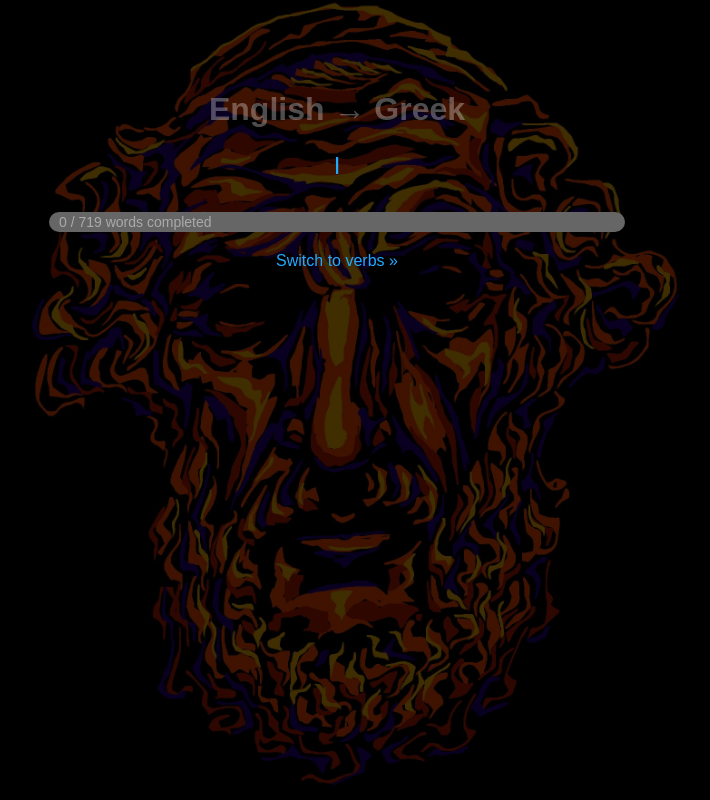
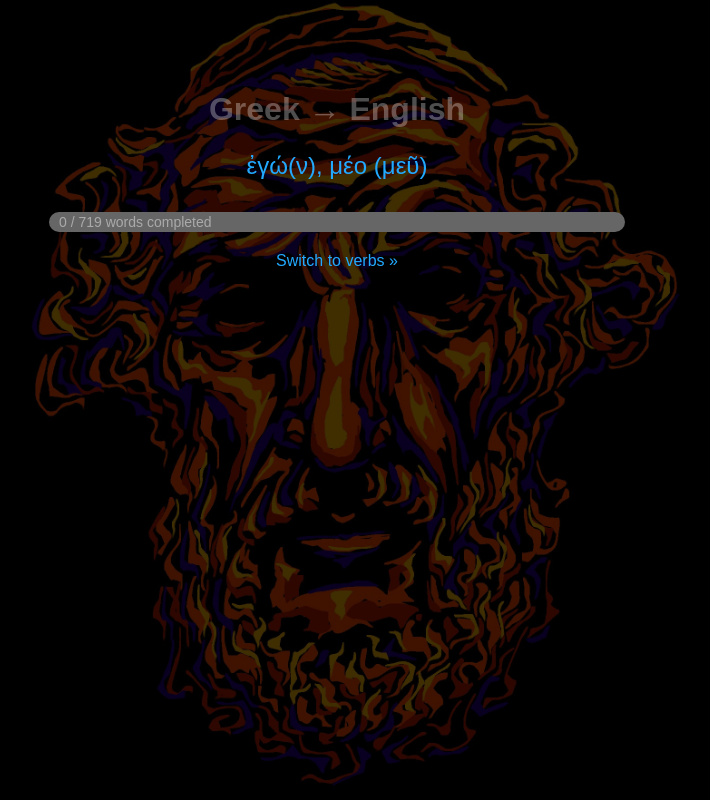
Before and after one commit to jonathanbowen/jonathanbowen.github.io, a plain HTML site: page homeric/index.html in a window 1280 px wide. Shown: the whole page, without its empty margins (303-1013 px from the left). Drawn offline with Linux system fonts and the light colour scheme.

Commit message:
change default to greek -> english

```diff
--- a/homeric/index.html
+++ b/homeric/index.html
@@ -9,7 +9,7 @@
 <body>
 
 <div class="container">
-    <h1 id="langswitch">English → Greek</h1>
+    <h1 id="langswitch">Greek → English</h1>
     <div id="wordContainer"></div>
     <!-- Added -->
     <div class="progress-bar">
@@ -24,7 +24,7 @@
     let totalWords;
     let wordsCompleted = -1;
     let lastWord = null;
-    let srcLang = 'eng';
+    let srcLang = 'grk';
 
     function fetchVocabulary() {
         fetch('vocabulary.tsv', {
```
Also changed, not shown: homeric/verbs.html (+2 -2 lines).
